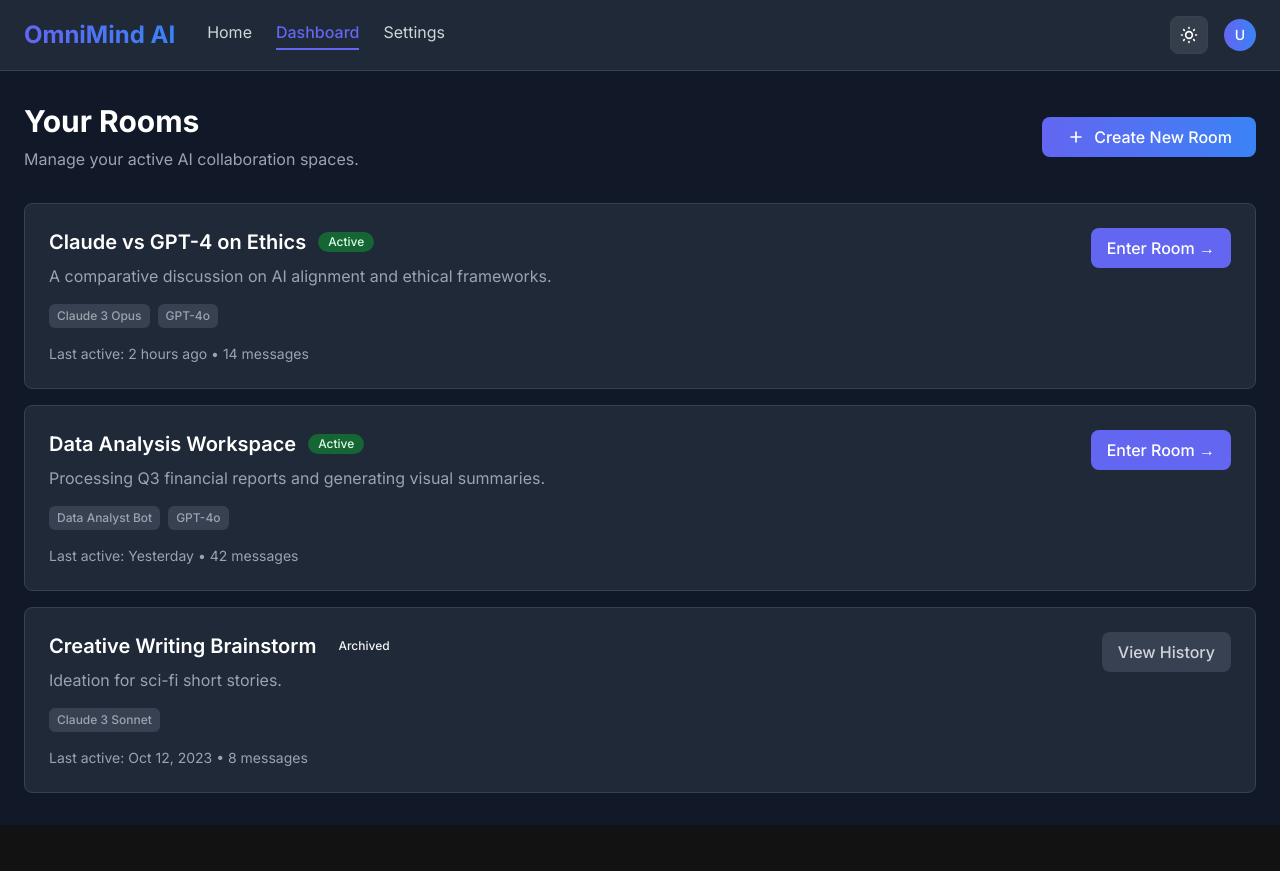
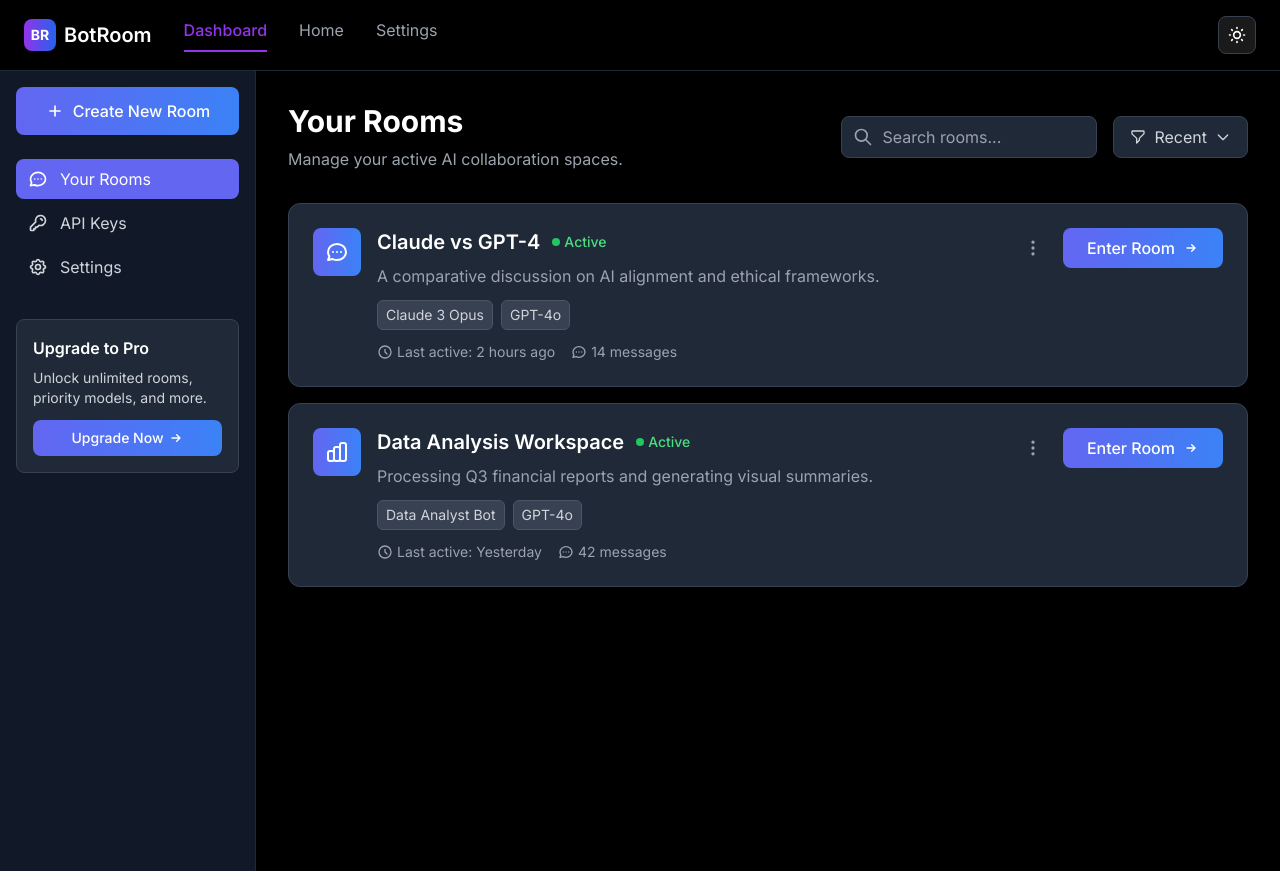
Before and after one commit to Michealshodipo56/BotRoom, a Next.js app: page /dashboard in a window 1280 px wide. Before the commit the page ends 825 px from the top, so only its background shows below. Built offline with nearby package versions, Linux system fonts and the light colour scheme.

Commit message:
Update src/app/dashboard/page.tsx

```diff
--- a/src/app/dashboard/page.tsx
+++ b/src/app/dashboard/page.tsx
@@ -3,16 +3,17 @@
 import { useState } from 'react';
 import ThemeToggle from '@/components/ThemeToggle';
 
-// Sample room data (will come from localStorage in real implementation)
+// Sample room data matching the reference image
 const sampleRooms = [
   {
     id: '1',
-    title: 'Claude vs GPT-4 on Ethics',
+    title: 'Claude vs GPT-4',
     description: 'A comparative discussion on AI alignment and ethical frameworks.',
     participants: ['Claude 3 Opus', 'GPT-4o'],
     status: 'active',
     lastActive: '2 hours ago',
-    messageCount: 14
+    messageCount: 14,
+    icon: '💬'
   },
   {
     id: '2',
@@ -21,150 +22,277 @@
     participants: ['Data Analyst Bot', 'GPT-4o'],
     status: 'active',
     lastActive: 'Yesterday',
-    messageCount: 42
-  },
-  {
-    id: '3',
-    title: 'Creative Writing Brainstorm',
-    description: 'Ideation for sci-fi short stories.',
-    participants: ['Claude 3 Sonnet'],
-    status: 'archived',
-    lastActive: 'Oct 12, 2023',
-    messageCount: 8
+    messageCount: 42,
+    icon: '📊'
   }
 ];
 
+// Sidebar navigation items
+const sidebarItems = [
+  { id: 'rooms', label: 'Your Rooms', icon: 'rooms' },
+  { id: 'api', label: 'API Keys', icon: 'key' },
+  { id: 'settings', label: 'Settings', icon: 'settings' }
+];
+
+// Icon components
+const RoomsIcon = () => (
+  <svg className="w-5 h-5" fill="none" viewBox="0 0 24 24" stroke="currentColor">
+    <path strokeLinecap="round" strokeLinejoin="round" strokeWidth={2} d="M8 12h.01M12 12h.01M16 12h.01M21 12c0 4.418-4.03 8-9 8a9.863 9.863 0 01-4.255-.949L3 20l1.395-3.72C3.512 15.042 3 13.574 3 12c0-4.418 4.03-8 9-8s9 3.582 9 8z" />
+  </svg>
+);
+
+const KeyIcon = () => (
+  <svg className="w-5 h-5" fill="none" viewBox="0 0 24 24" stroke="currentColor">
+    <path strokeLinecap="round" strokeLinejoin="round" strokeWidth={2} d="M15 7a2 2 0 012 2m4 0a6 6 0 01-7.743 5.743L11 17H9v2H7v2H4a1 1 0 01-1-1v-2.586a1 1 0 01.293-.707l5.964-5.964A6 6 0 1121 9z" />
+  </svg>
+);
+
+const SettingsIcon = () => (
+  <svg className="w-5 h-5" fill="none" viewBox="0 0 24 24" stroke="currentColor">
+    <path strokeLinecap="round" strokeLinejoin="round" strokeWidth={2} d="M10.325 4.317c.426-1.756 2.924-1.756 3.35 0a1.724 1.724 0 002.573 1.066c1.543-.94 3.31.826 2.37 2.37a1.724 1.724 0 001.065 2.572c1.756.426 1.756 2.924 0 3.35a1.724 1.724 0 00-1.066 2.573c.94 1.543-.826 3.31-2.37 2.37a1.724 1.724 0 00-2.572 1.065c-.426 1.756-2.924 1.756-3.35 0a1.724 1.724 0 00-2.573-1.066c-1.543.94-3.31-.826-2.37-2.37a1.724 1.724 0 00-1.065-2.572c-1.756-.426-1.756-2.924 0-3.35a1.724 1.724 0 001.066-2.573c-.94-1.543.826-3.31 2.37-2.37.996.608 2.296.07 2.572-1.065z" />
+    <path strokeLinecap="round" strokeLinejoin="round" strokeWidth={2} d="M15 12a3 3 0 11-6 0 3 3 0 016 0z" />
+  </svg>
+);
+
+const getIcon = (iconType: string) => {
+  switch (iconType) {
+    case 'rooms':
+      return <RoomsIcon />;
+    case 'key':
+      return <KeyIcon />;
+    case 'settings':
+      return <SettingsIcon />;
+    default:
+      return null;
+  }
+};
+
 export default function Dashboard() {
   const [rooms, setRooms] = useState(sampleRooms);
-
-  const getStatusBadge = (status: string) => {
-    if (status === 'active') {
-      return (
-        <span className="inline-flex items-center px-2.5 py-0.5 rounded-full text-xs font-medium bg-green-100 text-green-800 dark:bg-green-800 dark:text-green-100">
-          Active
-        </span>
-      );
-    }
-    return (
-      <span className="inline-flex items-center px-2.5 py-0.5 rounded-full text-xs font-medium bg-gray-100 text-gray-800 dark:bg-gray-800 dark:text-gray-100">
-        Archived
-      </span>
-    );
-  };
+  const [searchQuery, setSearchQuery] = useState('');
 
   return (
-    <div className="min-h-screen bg-gray-50 dark:bg-gray-900 transition-colors duration-300">
-      {/* Navigation */}
-      <nav className="bg-white dark:bg-gray-800 border-b border-gray-200 dark:border-gray-700 px-6 py-4">
-        <div className="flex items-center justify-between">
+    <div className="min-h-screen bg-white dark:bg-black text-black dark:text-white transition-colors duration-300">
+      {/* Top Navigation */}
+      <nav className="border-b border-gray-200 dark:border-gray-800 bg-white dark:bg-black">
+        <div className="flex items-center justify-between px-6 py-4">
+          {/* Logo and Navigation */}
           <div className="flex items-center space-x-8">
-            <h1 className="text-2xl font-bold bg-gradient-to-r from-brand-primary to-brand-secondary bg-clip-text text-transparent">
-              OmniMind AI
-            </h1>
-            <nav className="flex space-x-6">
-              <a href="/" className="text-gray-600 hover:text-gray-900 dark:text-gray-300 dark:hover:text-white transition-colors">
+            <div className="flex items-center space-x-2">
+              <div className="w-8 h-8 bg-gradient-to-r from-purple-600 to-blue-600 rounded-lg flex items-center justify-center">
+                <span className="text-white font-bold text-sm">BR</span>
+              </div>
+              <span className="text-xl font-semibold text-black dark:text-white">BotRoom</span>
+            </div>
+
+            {/* Navigation Tabs */}
+            <div className="flex space-x-8">
+              <button className="text-purple-600 border-b-2 border-purple-600 pb-2 font-medium">
+                Dashboard
+              </button>
+              <a href="/" className="text-gray-600 dark:text-gray-400 hover:text-black dark:hover:text-white pb-2">
                 Home
               </a>
-              <a href="/dashboard" className="text-brand-primary font-medium border-b-2 border-brand-primary pb-1">
-                Dashboard
-              </a>
-              <a href="/settings" className="text-gray-600 hover:text-gray-900 dark:text-gray-300 dark:hover:text-white transition-colors">
+              <a href="/settings" className="text-gray-600 dark:text-gray-400 hover:text-black dark:hover:text-white pb-2">
                 Settings
               </a>
-            </nav>
             </div>
+          </div>
+
+          {/* Right side */}
           <div className="flex items-center space-x-4">
             <ThemeToggle />
-            <div className="w-8 h-8 bg-gradient-to-r from-brand-primary to-brand-secondary rounded-full flex items-center justify-center">
-              <span className="text-white text-sm font-medium">U</span>
-            </div>
           </div>
         </div>
       </nav>
-
-      {/* Main Content */}
-      <main className="max-w-7xl mx-auto px-6 py-8">
-        <div className="flex items-center justify-between mb-8">
-          <div>
-            <h2 className="text-3xl font-bold text-gray-900 dark:text-white">Your Rooms</h2>
-            <p className="text-gray-600 dark:text-gray-400 mt-2">Manage your active AI collaboration spaces.</p>
-          </div>
-          <button className="bg-gradient-to-r from-brand-primary to-brand-secondary text-white px-6 py-2 rounded-lg font-medium hover:from-purple-700 hover:to-blue-700 transition-all flex items-center space-x-2">
+      <div className="flex">
+        {/* Sidebar */}
+        <div className="w-64 bg-gray-50 dark:bg-gray-900 border-r border-gray-200 dark:border-gray-800 min-h-screen">
+          <div className="p-4">
+            {/* Create New Room Button */}
+            <button className="w-full mb-6 px-4 py-3 bg-gradient-to-r from-brand-primary to-brand-secondary hover:from-purple-700 hover:to-blue-700 text-white font-medium rounded-lg flex items-center justify-center space-x-2 transition-colors">
               <svg className="w-5 h-5" fill="none" viewBox="0 0 24 24" stroke="currentColor">
                 <path strokeLinecap="round" strokeLinejoin="round" strokeWidth={2} d="M12 6v6m0 0v6m0-6h6m-6 0H6" />
               </svg>
               <span>Create New Room</span>
             </button>
+
+            {/* Navigation Items */}
+            <nav className="space-y-1">
+              {sidebarItems.map((item) => (
+                <button
+                  key={item.id}
+                  className={`w-full flex items-center space-x-3 px-3 py-2 rounded-lg text-left transition-colors ${
+                    item.id === 'rooms'
+                      ? 'bg-brand-primary text-white'
+                      : 'text-gray-600 dark:text-gray-300 hover:bg-gray-100 dark:hover:bg-gray-800 hover:text-black dark:hover:text-white'
+                  }`}
+                >
+                  {getIcon(item.icon)}
+                  <span>{item.label}</span>
+                </button>
+              ))}
+            </nav>
+
+            {/* Upgrade Section */}
+            <div className="mt-8 p-4 bg-gray-100 dark:bg-gray-800 rounded-lg border border-gray-200 dark:border-gray-700">
+              <h3 className="font-semibold text-black dark:text-white mb-2">Upgrade to Pro</h3>
+              <p className="text-sm text-gray-600 dark:text-gray-300 mb-3">
+                Unlock unlimited rooms, priority models, and more.
+              </p>
+              <button className="w-full px-4 py-2 bg-gradient-to-r from-brand-primary to-brand-secondary hover:from-purple-700 hover:to-blue-700 text-white text-sm font-medium rounded-lg transition-colors flex items-center justify-center space-x-1">
+                <span>Upgrade Now</span>
+                <svg className="w-4 h-4" fill="none" viewBox="0 0 24 24" stroke="currentColor">
+                  <path strokeLinecap="round" strokeLinejoin="round" strokeWidth={2} d="M13 7l5 5m0 0l-5 5m5-5H6" />
+                </svg>
+              </button>
+            </div>
+          </div>
+        </div>
+        {/* Main Content */}
+        <div className="flex-1 bg-white dark:bg-black">
+          <div className="p-8">
+            {/* Header */}
+            <div className="flex items-center justify-between mb-8">
+              <div>
+                <h1 className="text-3xl font-bold text-black dark:text-white mb-2">Your Rooms</h1>
+                <p className="text-gray-600 dark:text-gray-400">Manage your active AI collaboration spaces.</p>
               </div>
 
-        {/* Rooms Grid */}
+              <div className="flex items-center space-x-4">
+                {/* Search */}
+                <div className="relative">
+                  <svg className="w-5 h-5 absolute left-3 top-1/2 transform -translate-y-1/2 text-gray-400" fill="none" viewBox="0 0 24 24" stroke="currentColor">
+                    <path strokeLinecap="round" strokeLinejoin="round" strokeWidth={2} d="M21 21l-6-6m2-5a7 7 0 11-14 0 7 7 0 0114 0z" />
+                  </svg>
+                  <input
+                    type="text"
+                    placeholder="Search rooms..."
+                    value={searchQuery}
+                    onChange={(e) => setSearchQuery(e.target.value)}
+                    className="pl-10 pr-4 py-2 w-64 bg-gray-50 dark:bg-gray-800 border border-gray-200 dark:border-gray-700 rounded-lg text-black dark:text-white placeholder:text-gray-400 focus:outline-none focus:ring-2 focus:ring-purple-600 focus:border-transparent"
+                  />
+                </div>
+
+                {/* Filter */}
+                <button className="px-4 py-2 bg-white dark:bg-gray-800 border border-gray-200 dark:border-gray-700 text-gray-600 dark:text-gray-300 rounded-lg hover:bg-gray-50 dark:hover:bg-gray-700 transition-colors flex items-center space-x-2">
+                  <svg className="w-4 h-4" fill="none" viewBox="0 0 24 24" stroke="currentColor">
+                    <path strokeLinecap="round" strokeLinejoin="round" strokeWidth={2} d="M3 4a1 1 0 011-1h16a1 1 0 011 1v2.586a1 1 0 01-.293.707l-6.414 6.414a1 1 0 00-.293.707V17l-4 4v-6.586a1 1 0 00-.293-.707L3.293 7.707A1 1 0 013 7V4z" />
+                  </svg>
+                  <span>Recent</span>
+                  <svg className="w-4 h-4" fill="none" viewBox="0 0 24 24" stroke="currentColor">
+                    <path strokeLinecap="round" strokeLinejoin="round" strokeWidth={2} d="M19 9l-7 7-7-7" />
+                  </svg>
+                </button>
+              </div>
+            </div>
+            {/* Rooms List */}
             <div className="space-y-4">
               {rooms.map((room) => (
                 <div
                   key={room.id}
-              className="bg-white dark:bg-gray-800 rounded-lg border border-gray-200 dark:border-gray-700 p-6 hover:shadow-lg dark:hover:shadow-gray-900/50 transition-shadow"
+                  className="p-6 bg-white dark:bg-gray-800 border border-gray-200 dark:border-gray-700 rounded-xl hover:shadow-md dark:hover:shadow-lg transition-shadow"
                 >
                   <div className="flex items-start justify-between">
+                    <div className="flex items-start space-x-4 flex-1">
+                      {/* Room Icon */}
+                      <div className="w-12 h-12 bg-gradient-to-r from-brand-primary to-brand-secondary rounded-lg flex items-center justify-center text-white">
+                        {room.id === '1' && (
+                          <svg className="w-6 h-6" fill="none" viewBox="0 0 24 24" stroke="currentColor">
+                            <path strokeLinecap="round" strokeLinejoin="round" strokeWidth={2} d="M8 12h.01M12 12h.01M16 12h.01M21 12c0 4.418-4.03 8-9 8a9.863 9.863 0 01-4.255-.949L3 20l1.395-3.72C3.512 15.042 3 13.574 3 12c0-4.418 4.03-8 9-8s9 3.582 9 8z" />
+                          </svg>
+                        )}
+                        {room.id === '2' && (
+                          <svg className="w-6 h-6" fill="none" viewBox="0 0 24 24" stroke="currentColor">
+                            <path strokeLinecap="round" strokeLinejoin="round" strokeWidth={2} d="M9 19v-6a2 2 0 00-2-2H5a2 2 0 00-2 2v6a2 2 0 002 2h2a2 2 0 002-2zm0 0V9a2 2 0 012-2h2a2 2 0 012 2v10m-6 0a2 2 0 002 2h2a2 2 0 002-2m0 0V5a2 2 0 012-2h2a2 2 0 012 2v14a2 2 0 01-2 2h-2a2 2 0 01-2-2z" />
+                          </svg>
+                        )}
+                      </div>
+
+                      {/* Room Details */}
                       <div className="flex-1">
                         <div className="flex items-center space-x-3 mb-2">
-                    <h3 className="text-xl font-semibold text-gray-900 dark:text-white">
-                      {room.title}
-                    </h3>
-                    {getStatusBadge(room.status)}
+                          <h3 className="text-xl font-semibold text-black dark:text-white">{room.title}</h3>
+                          <span className="flex items-center space-x-1">
+                            <div className="w-2 h-2 bg-green-500 rounded-full"></div>
+                            <span className="text-sm text-green-600 dark:text-green-400 font-medium">Active</span>
+                          </span>
                         </div>
-                  <p className="text-gray-600 dark:text-gray-400 mb-4">
+
+                        <p className="text-gray-600 dark:text-gray-400 mb-3">
                           {room.description}
                         </p>
-                  <div className="flex items-center space-x-4 text-sm text-gray-500 dark:text-gray-400">
-                    <div className="flex items-center space-x-2">
+
+                        {/* Participants */}
+                        <div className="flex items-center space-x-2 mb-3">
                           {room.participants.map((participant, index) => (
                             <span
                               key={index}
-                          className="inline-flex items-center px-2 py-1 rounded-md bg-gray-100 dark:bg-gray-700 text-xs font-medium"
+                              className="px-2 py-1 bg-gray-100 dark:bg-gray-700 border border-gray-200 dark:border-gray-600 text-gray-700 dark:text-gray-300 text-sm rounded-md"
                             >
                               {participant}
                             </span>
                           ))}
                         </div>
-                  </div>
-                  <div className="flex items-center justify-between mt-4">
-                    <div className="text-sm text-gray-500 dark:text-gray-400">
-                      Last active: {room.lastActive} • {room.messageCount} messages
+
+                        {/* Meta Info */}
+                        <div className="flex items-center space-x-4 text-sm text-gray-500 dark:text-gray-400">
+                          <span className="flex items-center space-x-1">
+                            <svg className="w-4 h-4" fill="none" viewBox="0 0 24 24" stroke="currentColor">
+                              <path strokeLinecap="round" strokeLinejoin="round" strokeWidth={2} d="M12 8v4l3 3m6-3a9 9 0 11-18 0 9 9 0 0118 0z" />
+                            </svg>
+                            <span>Last active: {room.lastActive}</span>
+                          </span>
+                          <span className="flex items-center space-x-1">
+                            <svg className="w-4 h-4" fill="none" viewBox="0 0 24 24" stroke="currentColor">
+                              <path strokeLinecap="round" strokeLinejoin="round" strokeWidth={2} d="M8 12h.01M12 12h.01M16 12h.01M21 12c0 4.418-4.03 8-9 8a9.863 9.863 0 01-4.255-.949L3 20l1.395-3.72C3.512 15.042 3 13.574 3 12c0-4.418 4.03-8 9-8s9 3.582 9 8z" />
+                            </svg>
+                            <span>{room.messageCount} messages</span>
+                          </span>
                         </div>
                       </div>
                     </div>
-                <div className="ml-6">
-                  <button
-                    className={`px-4 py-2 rounded-lg font-medium transition-colors ${
-                      room.status === 'active'
-                        ? 'bg-brand-primary text-white hover:bg-purple-700'
-                        : 'bg-gray-100 text-gray-700 dark:bg-gray-700 dark:text-gray-300 hover:bg-gray-200 dark:hover:bg-gray-600'
-                    }`}
+                    {/* Action Buttons */}
+                    <div className="flex items-center space-x-3">
+                      <button className="p-2 text-gray-400 dark:text-gray-400 hover:text-gray-600 dark:hover:text-gray-300 hover:bg-gray-100 dark:hover:bg-gray-700 rounded-lg transition-colors">
+                        <svg className="w-5 h-5" fill="none" viewBox="0 0 24 24" stroke="currentColor">
+                          <path strokeLinecap="round" strokeLinejoin="round" strokeWidth={2} d="M12 5v.01M12 12v.01M12 19v.01M12 6a1 1 0 110-2 1 1 0 010 2zm0 7a1 1 0 110-2 1 1 0 010 2zm0 7a1 1 0 110-2 1 1 0 010 2z" />
+                        </svg>
+                      </button>
+
+                      <a
+                        href={`/chat/${room.id}`}
+                        className="px-6 py-2 bg-gradient-to-r from-brand-primary to-brand-secondary hover:from-purple-700 hover:to-blue-700 text-white font-medium rounded-lg transition-colors flex items-center space-x-2"
                       >
-                    {room.status === 'active' ? 'Enter Room →' : 'View History'}
-                  </button>
+                        <span>Enter Room</span>
+                        <svg className="w-4 h-4" fill="none" viewBox="0 0 24 24" stroke="currentColor">
+                          <path strokeLinecap="round" strokeLinejoin="round" strokeWidth={2} d="M13 7l5 5m0 0l-5 5m5-5H6" />
+                        </svg>
+                      </a>
                     </div>
                   </div>
                 </div>
               ))}
             </div>
 
-        {/* Empty State (if no rooms) */}
+            {/* Empty State */}
             {rooms.length === 0 && (
-          <div className="text-center py-12">
-            <div className="w-24 h-24 mx-auto mb-4 bg-gray-100 dark:bg-gray-800 rounded-full flex items-center justify-center">
-              <svg className="w-12 h-12 text-gray-400" fill="none" viewBox="0 0 24 24" stroke="currentColor">
-                <path strokeLinecap="round" strokeLinejoin="round" strokeWidth={1} d="M8 12h.01M12 12h.01M16 12h.01M21 12c0 4.418-4.03 8-9 8a9.863 9.863 0 01-4.255-.949L3 20l1.395-3.72C3.512 15.042 3 13.574 3 12c0-4.418 4.03-8 9-8s9 3.582 9 8z" />
+              <div className="text-center py-16">
+                <div className="w-16 h-16 mx-auto mb-4 bg-gray-100 dark:bg-gray-800 border-2 border-dashed border-gray-300 dark:border-gray-600 rounded-lg flex items-center justify-center">
+                  <svg className="w-8 h-8 text-gray-400 dark:text-gray-500" fill="none" viewBox="0 0 24 24" stroke="currentColor">
+                    <path strokeLinecap="round" strokeLinejoin="round" strokeWidth={2} d="M8 12h.01M12 12h.01M16 12h.01M21 12c0 4.418-4.03 8-9 8a9.863 9.863 0 01-4.255-.949L3 20l1.395-3.72C3.512 15.042 3 13.574 3 12c0-4.418 4.03-8 9-8s9 3.582 9 8z" />
                   </svg>
                 </div>
-            <h3 className="text-lg font-medium text-gray-900 dark:text-white mb-2">No rooms yet</h3>
-            <p className="text-gray-600 dark:text-gray-400 mb-6">Create your first AI conversation room to get started.</p>
-            <button className="bg-gradient-to-r from-brand-primary to-brand-secondary text-white px-6 py-3 rounded-lg font-medium hover:from-purple-700 hover:to-blue-700 transition-all">
+                <h3 className="text-lg font-semibold text-black dark:text-white mb-2">More rooms will appear here</h3>
+                <p className="text-gray-600 dark:text-gray-400 mb-6">Create a new room to get started</p>
+                <button className="px-6 py-3 bg-gradient-to-r from-brand-primary to-brand-secondary hover:from-purple-700 hover:to-blue-700 text-white font-medium rounded-lg transition-colors">
                   Create Your First Room
                 </button>
               </div>
             )}
-      </main>
+          </div>
+        </div>
+      </div>
     </div>
   );
 }
```
Lines whose indentation alone changed are shown as unchanged.
